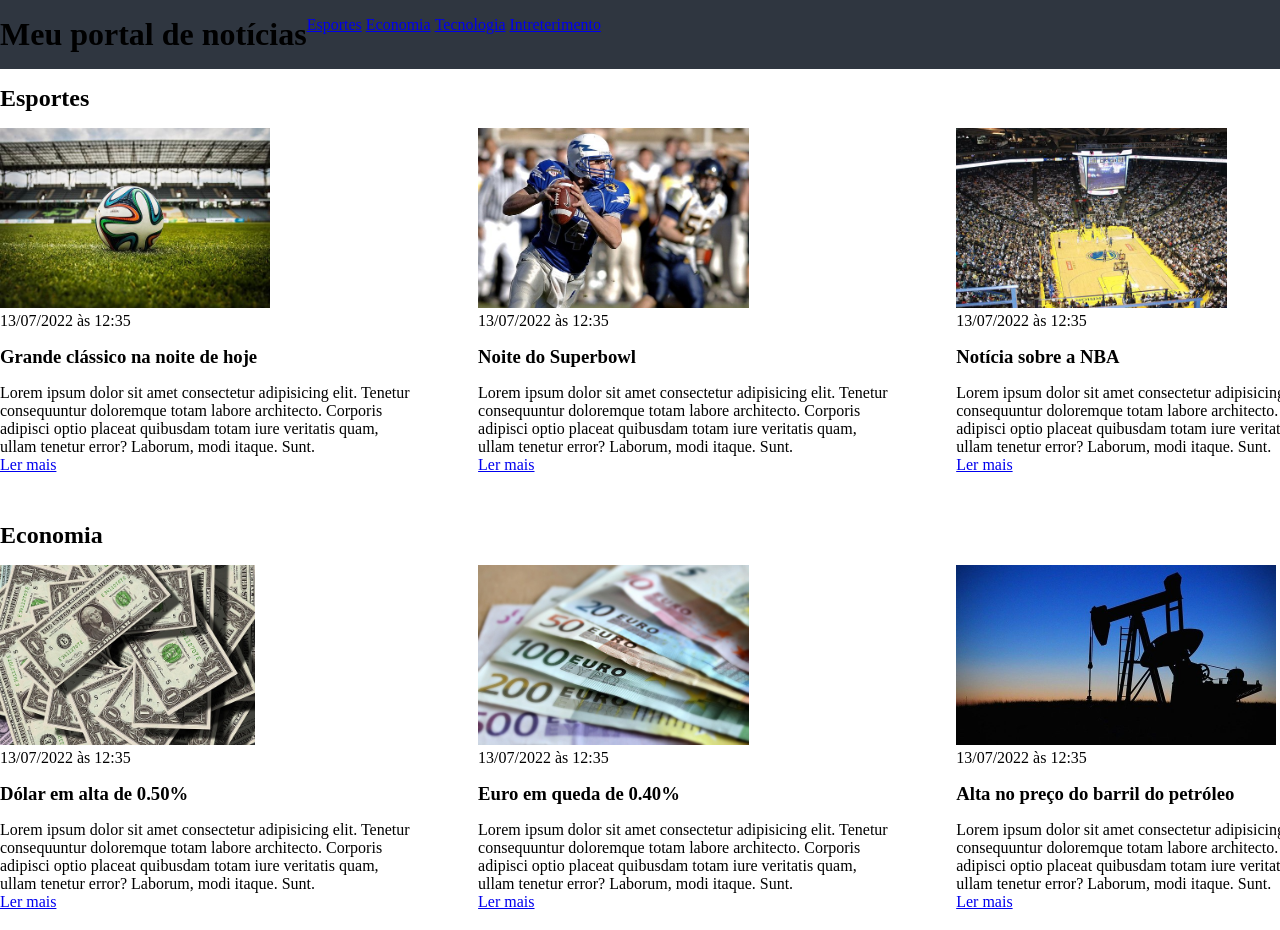
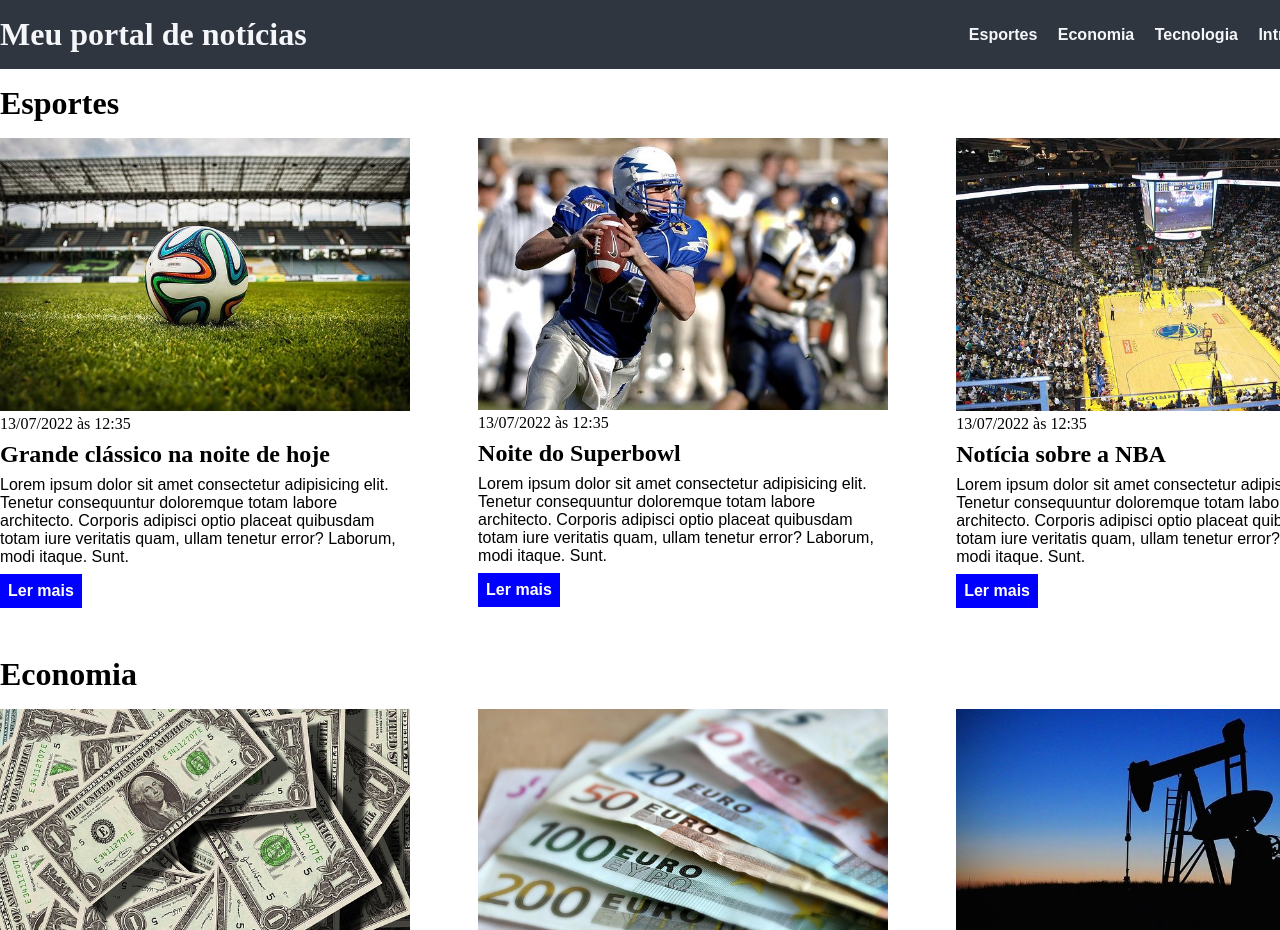
Before and after one commit to Samuel-kemuri/PaginaDeNoticia, a plain HTML site: page index.html in a window 1280 px wide. Shown: the top 930 px of the page. Drawn offline with Linux system fonts and the light colour scheme.

Commit message:
Estilizando tag a

```diff
--- a/Style/Style.css
+++ b/Style/Style.css
@@ -7,14 +7,25 @@
 body > header {
     background-color: #2f3640;
     padding: 16px 0;
+    color: #f5f6fa;
 }
 
 header .container {
     display: flex;
+    align-items: center;
+    justify-content: space-between;
 }
 
 header li  {
     display: inline;
+    font-family: Arial, Helvetica, sans-serif;
+    font-weight: bold;
+    margin-left: 16px;
+}
+
+header li a {
+    color: #f5f6fa;
+    text-decoration: none;
 }
 
 .container {
@@ -29,7 +40,7 @@ section .article {
 }
 
 .article article img {
-    height: 180px;
+    width: 100%;
 }
 
 .article article {
@@ -45,6 +56,29 @@ section h2, .article article {
 }
 
 .article article h3 {
-    padding-top: 16px;
-    padding-bottom: 16px;
+    padding-top: 8px;
+    padding-bottom: 8px;
+    font-size: 24px;
 }
+
+.article article a {
+    background-color: blue;
+    color: #fff;
+    padding: 8px;
+    display: inline-block;
+    text-decoration: none;
+    font-weight: bold;
+    margin-top: 8px;
+}
+
+.article article a:hover {
+    text-decoration: underline;
+}
+
+.article article p, .article article a {
+font-family: Arial, Helvetica, sans-serif;
+}
+
+section h2 {
+    font-size: 32px;
+}
```
